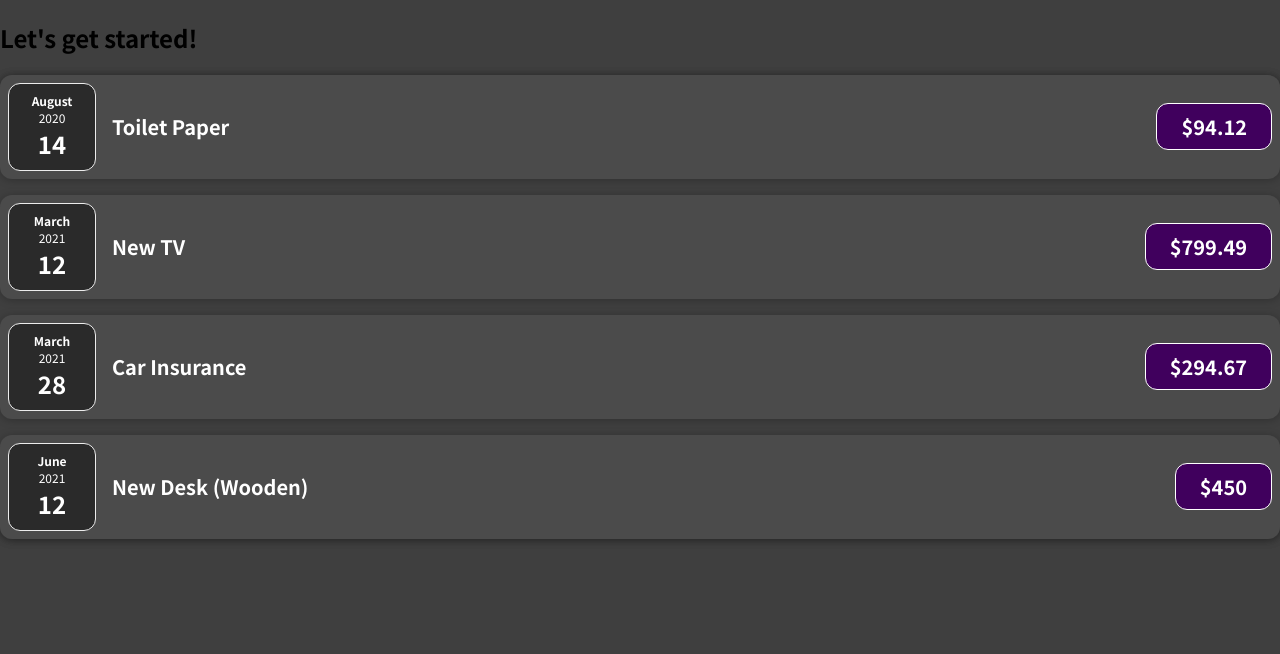
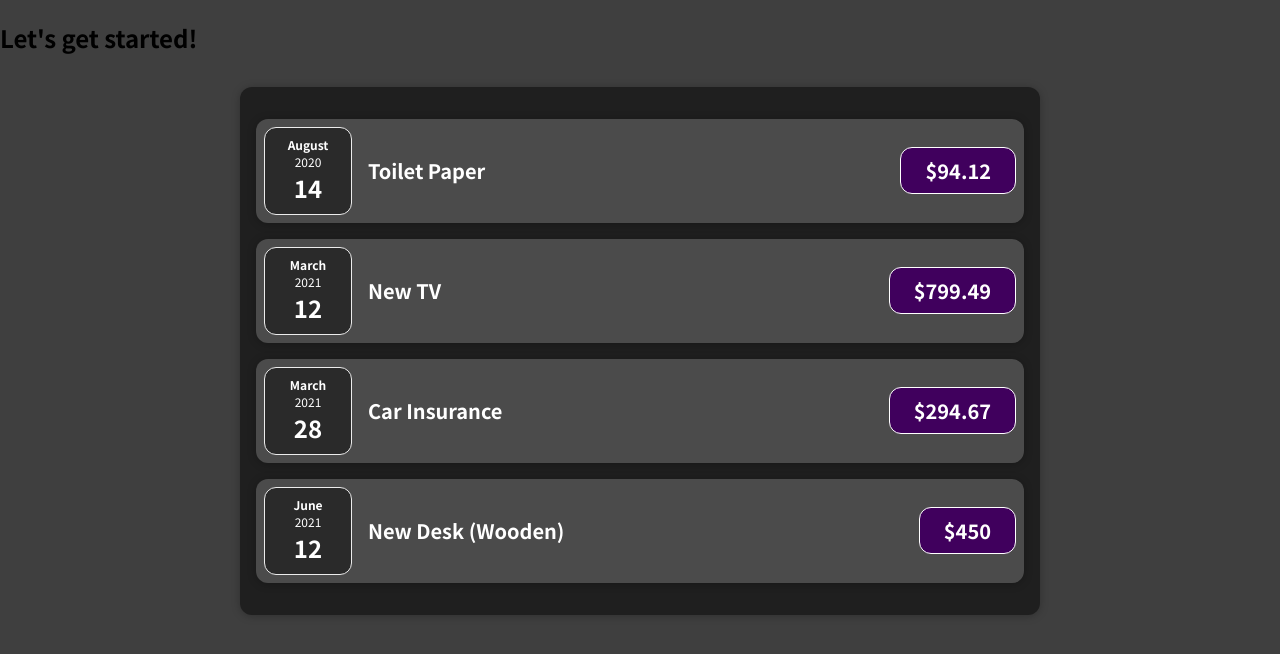
Before and after one commit to Joseph-Scott/expense-tracker-app, a React (Create React App) app: page / in a window 1280 px wide. Shown: the top 654 px of the page. Built offline with nearby package versions, Linux system fonts and the light colour scheme.

Commit message:
expenses.js css bug

```diff
--- a/src/components/Expenses/Expenses.js
+++ b/src/components/Expenses/Expenses.js
@@ -6,7 +6,7 @@ import './Expenses.css';
 
 function Expenses(props) {
   return (
-    <Card classname="expenses">
+    <Card className="expenses">
       <ExpenseItem
         title={props.items[0].title}
         amount={props.items[0].amount}
```
Also changed, not shown: 1 other file (tests, documents, lock files or other folders).
